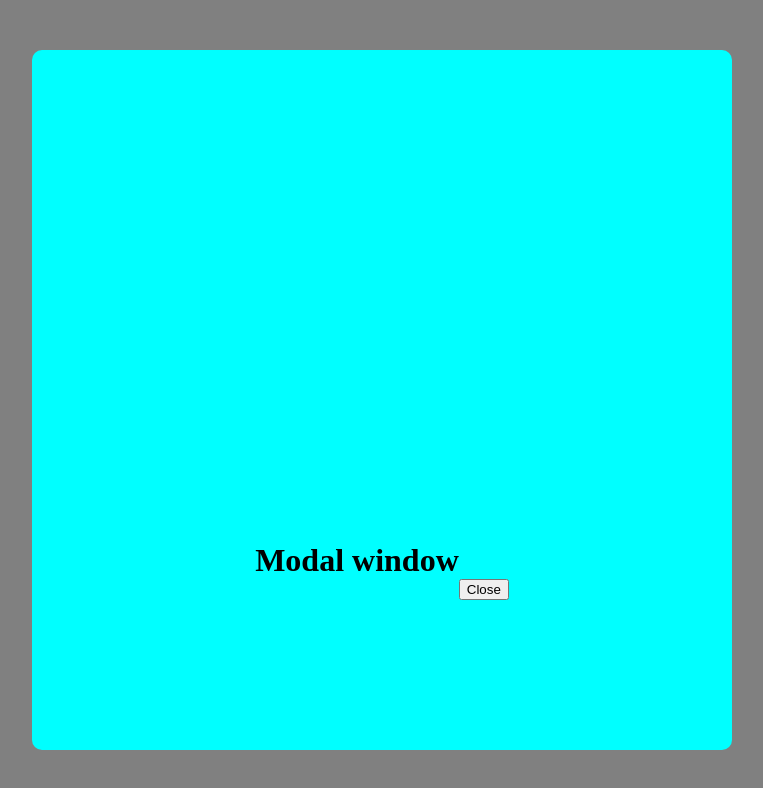
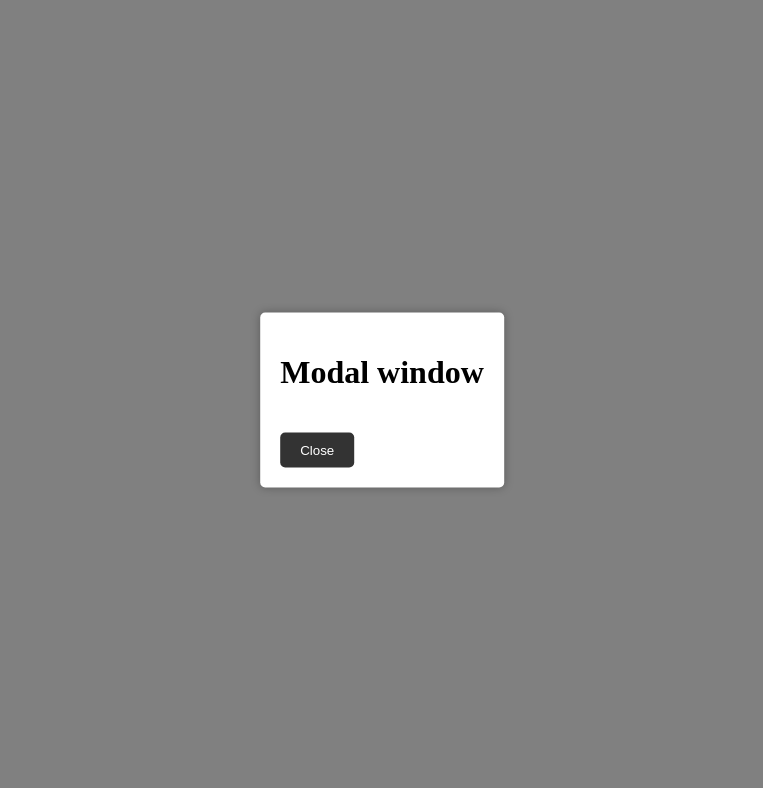
Before and after one commit to MariySemenenko/Modal_window, a plain HTML site: page index.html in a window 1280 px wide. Shown: the whole page, without its empty margins (258-1021 px from the left). Drawn offline with Linux system fonts and the light colour scheme.

Commit message:
Update styles on page

```diff
--- a/styles.css
+++ b/styles.css
@@ -13,9 +13,9 @@
 }
 
 /* this modal window aqua */
-.modal {
-    width: 400px;
-    height: 400px;
+/* .modal {
+    width: 100px;
+    height: 100px;
     background-color: aqua;
     border-radius: 10px;
     margin: auto;
@@ -23,9 +23,38 @@
     display: flex;
     justify-content: center;
     align-items: flex-end;
-}
+} */
 
 /* hide aur modal on monitor */
 .hide {
     display: none;
 }
+
+.close {
+    background-color: #333;
+    color: #fff;
+    padding: 10px 20px;
+    border-radius: 5px;
+    border: none;
+    cursor: pointer;
+    margin-top: 20px;
+  }
+
+  /* .modal {
+    background-color: #fff;
+    padding: 20px;
+    border-radius: 5px;
+    box-shadow: 0 0 10px rgba(0, 0, 0, 0.5);
+    text-align: center;
+  } */
+
+  .modal {
+    position: absolute;
+    top: 50%;
+    left: 50%;
+    transform: translate(-50%, -50%);
+    padding: 20px;
+    background-color: #fff;
+    border-radius: 5px;
+    box-shadow: 0 0 10px rgba(0, 0, 0, 0.3);
+  }
```
